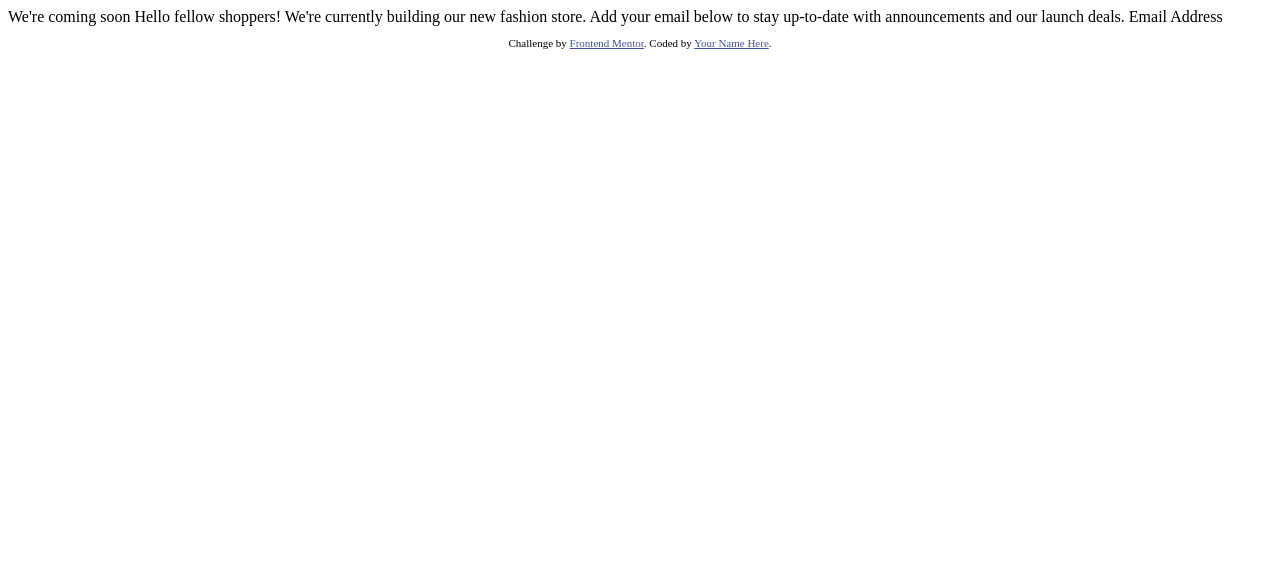
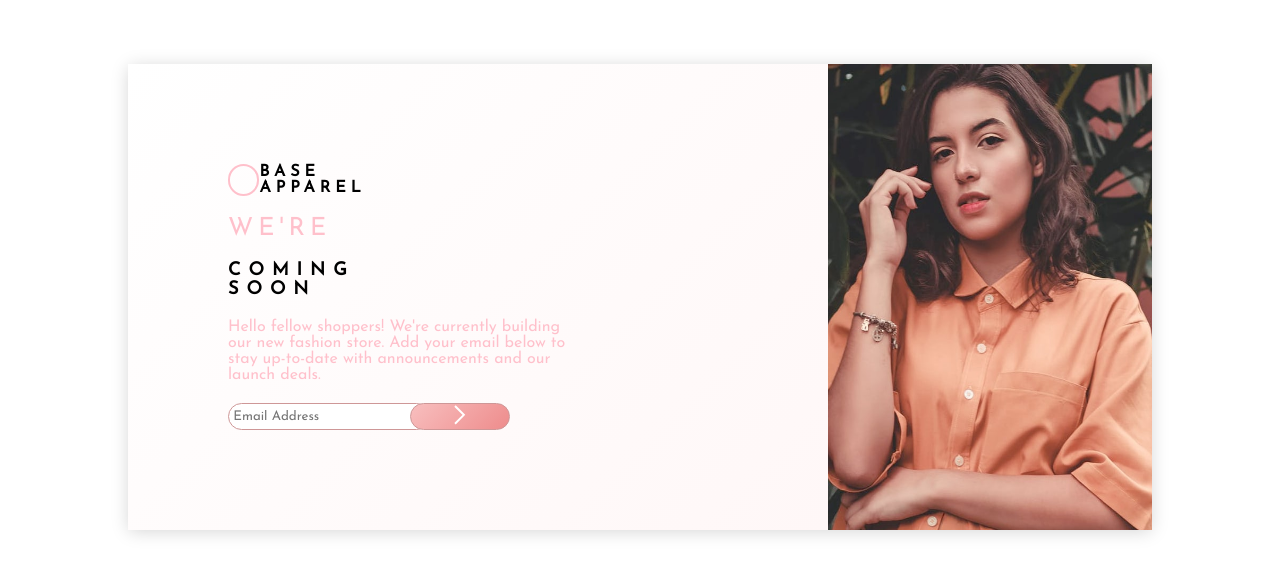
Before and after one commit to RaulFerreira21/FrontEndMentorChallenge2, a plain HTML site: page index.html in a window 1280 px wide. Drawn offline with Linux system fonts and the light colour scheme.

Commit message:
some changes html

```diff
--- a/index.html
+++ b/index.html
@@ -5,6 +5,8 @@
   <meta name="viewport" content="width=device-width, initial-scale=1.0"> <!-- displays site properly based on user's device -->
 
   <link rel="icon" type="image/png" sizes="32x32" href="./images/favicon-32x32.png">
+  <link rel="stylesheet" href="index.css">
+  <script src="index.js"></script>
 
   <title>Frontend Mentor | Base Apparel coming soon page</title>
 
@@ -16,18 +18,27 @@
 </head>
 <body>
 
-  We're coming soon
-
-  Hello fellow shoppers! We're currently building our new fashion store.
-  Add your email below to stay up-to-date with announcements and our launch deals.
-
-  Email Address
-
-  <footer>
-    <p class="attribution">
-      Challenge by <a href="https://www.frontendmentor.io?ref=challenge" target="_blank">Frontend Mentor</a>.
-      Coded by <a href="#">Your Name Here</a>.
-    </p>
-  </footer>
+<div id="main">
+  <article id="leftContent">
+    <section style="display: flex; width: 205px">
+      <div style="height: 28px; width: 28px; border:2px solid pink; border-radius: 50px"></div>
+      <p style="letter-spacing: 5px; float:right"><b>BASE APPAREL</b></p>
+    </section>
+    <section id="info">
+      <p>WE'RE</p>
+      <p style="width: 25px; font-weight: bolder; letter-spacing: 8px; font-size: 18px">COMING SOON</p>
+      <p>Hello fellow shoppers! We're currently building our new fashion store. Add your email below to stay up-to-date with announcements and our launch deals.</p>
+    </section>
+    <section>
+      <form>
+        <input id="email" type="text" placeholder=" Email Address">
+        <button class="botao" onclick=valida()><img src="images/icon-arrow.svg"/></button>
+      </form>
+    </section>
+  </article>
+  <aside id="rightContent">
+    <img src="images/hero-desktop.jpg" alt="" width="100%" height="100%">
+  </aside>
+</div>
 </body>
 </html>
```
